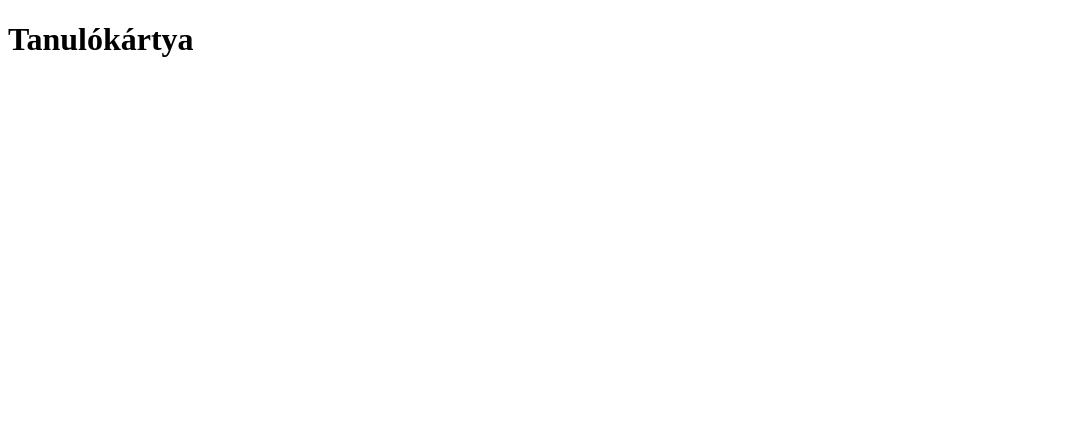
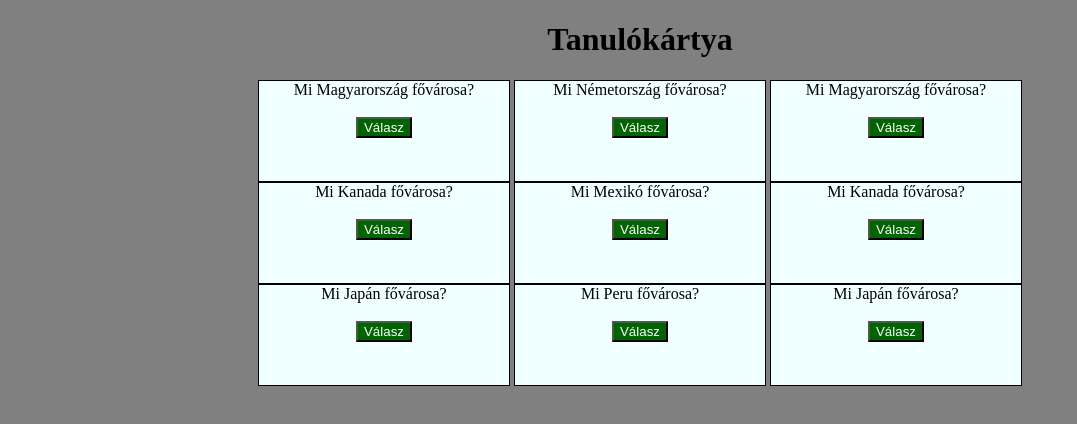
Before and after one commit to Manko-C/kartya, a plain HTML site: page index.html in a window 1280 px wide. Shown: the whole page, without its empty margins (0-1077 px from the left). Drawn offline with Linux system fonts and the light colour scheme.

Commit message:
Html kezdes

```diff
--- a/index.css
+++ b/index.css
@@ -0,0 +1,18 @@
+body{
+    background-color: grey;
+    text-align: center;
+}
+.sor{
+    display: inline-block;
+}
+.sor>div{
+    border: 1px black solid;
+    width: 250px;
+    height: 100px;
+    text-align: center;
+    background-color: azure;
+}
+button{
+    color: white;
+    background-color: darkgreen;
+}
--- a/index.html
+++ b/index.html
@@ -3,9 +3,62 @@
 <head>
     <meta charset="UTF-8">
     <meta name="viewport" content="width=device-width, initial-scale=1.0">
+    <script src="index.js" defer></script>
+    <link rel="Stylesheet" href="index.css">
     <title>Tanulókártya</title>
 </head>
 <body>
     <h1>Tanulókártya</h1>
+    <div class="sor">
+        <div>
+            <span>Mi Magyarország fővárosa?</span><br>
+            <span class="valasz"></span><br>
+            <button onclick="valasz()">Válasz</button>
+        </div>
+        <div >
+            <span>Mi Kanada fővárosa?</span><br>
+            <span class="valasz"></span><br>
+            <button onclick="valasz()">Válasz</button>
+        </div>
+        <div >
+            <span>Mi Japán fővárosa?</span><br>
+            <span class="valasz"></span><br>
+            <button onclick="valasz()">Válasz</button>
+        </div>
+    </div>
+    <div class="sor">
+        <div >
+            <span>Mi Németország fővárosa?</span><br>
+            <span class="valasz"></span><br>
+            <button onclick="valasz()">Válasz</button>
+        </div>
+        <div >
+            <span>Mi Mexikó fővárosa?</span><br>
+            <span class="valasz"></span><br>
+            <button onclick="valasz()">Válasz</button>
+        </div>
+        <div >
+            <span>Mi Peru fővárosa?</span><br>
+            <span class="valasz"></span><br>
+            <button onclick="valasz()">Válasz</button>
+        </div>
+    </div>
+    <div class="sor">
+        <div >
+            <span>Mi Magyarország fővárosa?</span><br>
+            <span class="valasz"></span><br>
+            <button onclick="valasz()">Válasz</button>
+        </div>
+        <div >
+            <span>Mi Kanada fővárosa?</span><br>
+            <span class="valasz"></span><br>
+            <button onclick="valasz()">Válasz</button>
+        </div>
+        <div >
+            <span>Mi Japán fővárosa?</span><br>
+            <span class="valasz"></span><br>
+            <button onclick="valasz()">Válasz</button>
+        </div>
+    </div>
 </body>
 </html>
--- a/index.js
+++ b/index.js
@@ -0,0 +1,3 @@
+function valasz(){
+    let valasz = document.getElementsByClassName('valasz')
+}
```
